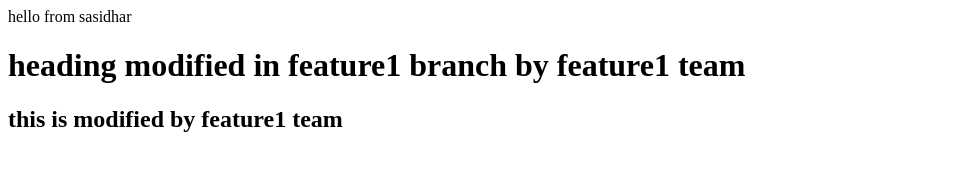
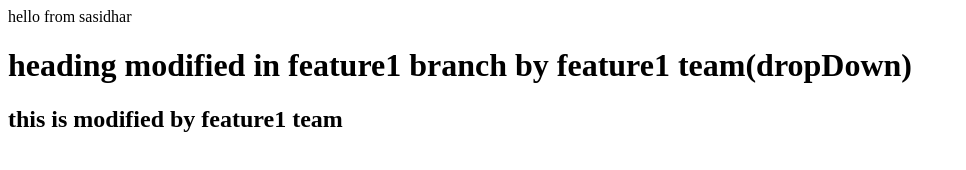
Before and after one commit to sasidharyadavalli/LocalRepo1, a plain HTML site: page Index.html in a window 1280 px wide. Shown: the whole page, without its empty margins (0-966 px from the left). Drawn offline with Linux system fonts and the light colour scheme.

```diff
--- a/Index.html
+++ b/Index.html
@@ -1,5 +1,5 @@
 <p>
     hello from sasidhar
 </p>
-<h1>heading modified in feature1 branch by feature1 team</h1>
+<h1>heading modified in feature1 branch by feature1 team(dropDown)</h1>
 <h2>this is modified by feature1 team</h2>
```
